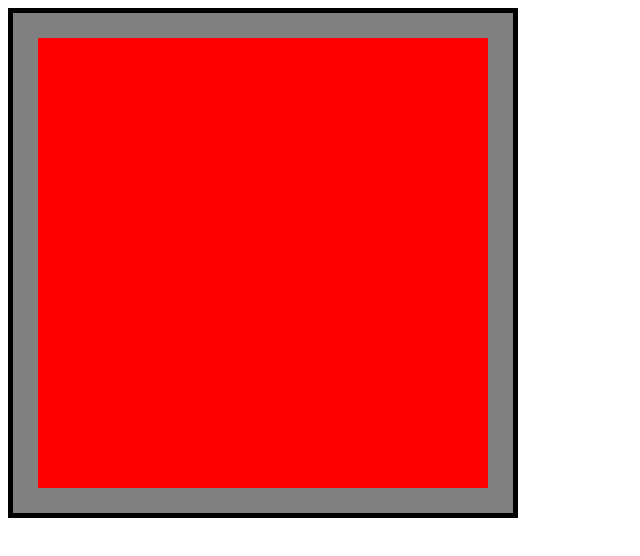
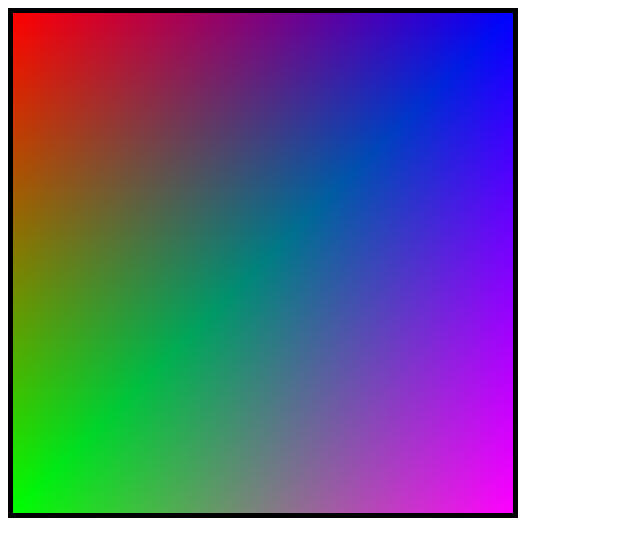
Before and after one commit to bernardoduarte/WebGL, a plain HTML site: page webgl.html in a window 1280 px wide. Shown: the whole page, without its empty margins (0-640 px from the left). Drawn offline with Linux system fonts and the light colour scheme.

Commit message:
Basic Transformations
Rotation, Translation and Scaling transformations

```diff
--- a/webgl.html
+++ b/webgl.html
@@ -10,22 +10,32 @@
 
 	<body>
 
-		<script id = "VSHADER_CODE" type = "vertex-glsl">
+		<script language = "glsl" id = "VSHADER_CODE" type = "vertex-glsl">
 			attribute vec2 coordinates;
+			attribute vec3 color;
+
+			uniform mat4 rotationMatrix;
+			uniform mat4 translationMatrix;
+			uniform mat4 scaleMatrix;
+
+			varying vec3 vColor;
 			void main(void){
-				gl_Position = vec4(coordinates, 0.0, 1.0);
+				gl_Position = vec4(coordinates, 0.0, 1.0) * scaleMatrix * rotationMatrix * translationMatrix;
+				vColor = color;
 			}
 		</script>
 
-		<script id = "FSHADER_CODE" type = "fragment-glsl">
+		<script language = "glsl" id = "FSHADER_CODE" type = "fragment-glsl">
+			precision mediump float;
+			varying vec3 vColor;
 			void main(void){
-				gl_FragColor = vec4(1.0, 0.0, 0.0, 1.0);
+				gl_FragColor = vec4(vColor, 1.0);
 			}
 		</script>
 
 		<canvas width = "500" height = "500" id = 'mycanvas'></canvas>
 
-		<script>
+		<script language = "javascript">
 
 
 			/*  Gets the canvas */
@@ -112,15 +122,17 @@
 			}
 
 			/*  Associate the shader programs to buffer objects */
-			function associate(gl,VBO,IBO,shaderProgram){
+			function associate(gl,VBO,IBO,attribute,size,shaderProgram){
 				//Bind vertex buffer object
 				gl.bindBuffer(gl.ARRAY_BUFFER, VBO);
-				//Bind index buffer object
-				gl.bindBuffer(gl.ELEMENT_ARRAY_BUFFER, IBO);
+				if(IBO!=null){
+					//Bind index buffer object
+					gl.bindBuffer(gl.ELEMENT_ARRAY_BUFFER, IBO);
+				}
 				//Get the attribute location
-				var coord = gl.getAttribLocation(shaderProgram, "coordinates");
+				var coord = gl.getAttribLocation(shaderProgram, attribute);
 				//Point an attribute to the currently bound VBO
-				gl.vertexAttribPointer(coord, 2, gl.FLOAT, false, 0, 0);
+				gl.vertexAttribPointer(coord, size, gl.FLOAT, false, 0, 0);
 				//Enable the attribute
 				gl.enableVertexAttribArray(coord);
 			}
@@ -128,7 +140,7 @@
 			/*  Draws the object */
 			function draw(gl,canvas,indices){
 				//Clear the canvas
-				gl.clearColor(0.5,0.5,0.5,1.0);
+				gl.clearColor(0.5,0.5,0.5,0.9);
 				//Enable the depth test
 				gl.enable(gl.DEPTH_TEST);
 				//Clear the color buffer bit
@@ -148,17 +160,67 @@
 
 			var gl = prepare(canvas, 'experimental-webgl');
 
-			var vertices = [0.9,-0.9, -0.9,-0.9, 0.9,0.9, -0.9,0.9];
+			var vertices = [1,1, -1,1, 1,-1, -1,-1];
 
 			var VBO = createVBO(gl, vertices);
 
-			var indices = [0, 1, 2, 1, 3, 2];
+			var indices = [0,1,2,1,3,2];
 
 			var IBO = createIBO(gl, indices);
 
+			var colors = [1,0,0, 0,1,0, 0,0,1, 1,0,1];
+			var CBO = gl.createBuffer();
+			gl.bindBuffer(gl.ARRAY_BUFFER, CBO);
+			gl.bufferData(gl.ARRAY_BUFFER, new Float32Array(colors), gl.STATIC_DRAW);
+			gl.bindBuffer(gl.ARRAY_BUFFER, null);
+
 			var shaderProgram = startShaders(gl);
 
-			render(gl,VBO,IBO,indices,shaderProgram,canvas);
+			var Sx = 1.0;
+			var Sy = 1.0;
+			var Sz = 1.0;
+			var ScaleMatrix = new Float32Array([
+				Sx, 0.0, 0.0, 0.0,
+				0.0, Sy, 0.0, 0.0,
+				0.0, 0.0, Sz, 0.0,
+				0.0, 0.0, 0.0, 1.0
+			]);
+
+			var Tx = 0.0;
+			var Ty = 0.0;
+			var Tz = 0.0;
+			var TranslationMatrix = new Float32Array([
+				1.0, 0.0, 0.0, Tx,
+				0.0, 1.0, 0.0, Ty,
+				0.0, 0.0, 1.0, Tz,
+				0.0, 0.0, 0.0, 1.0
+			]);
+
+			function toRadians(theta){
+				return theta * (Math.PI / 180);
+			}
+
+			var theta = 90;
+			var RotationMatrix = new Float32Array([
+				Math.cos(toRadians(theta)), -Math.sin(toRadians(theta)), 0.0, 0.0,
+				Math.sin(toRadians(theta)), Math.cos(toRadians(theta)), 0.0, 0.0,
+				0.0, 0.0, 1.0, 0.0,
+				0.0, 0.0, 0.0, 1.0
+			]);
+
+			var UniformRotation = gl.getUniformLocation(shaderProgram, "rotationMatrix");
+			gl.uniformMatrix4fv(UniformRotation, false, RotationMatrix);
+
+			var UniformTranslation = gl.getUniformLocation(shaderProgram, "translationMatrix");
+			gl.uniformMatrix4fv(UniformTranslation, false, TranslationMatrix);
+
+			var UniformScale = gl.getUniformLocation(shaderProgram, "scaleMatrix");
+			gl.uniformMatrix4fv(UniformScale, false, ScaleMatrix);
+
+			associate(gl,VBO,IBO,"coordinates",2,shaderProgram);
+			associate(gl,CBO,null,"color",3,shaderProgram);
+
+			draw(gl,canvas,indices);
 
 		</script>
 
```
